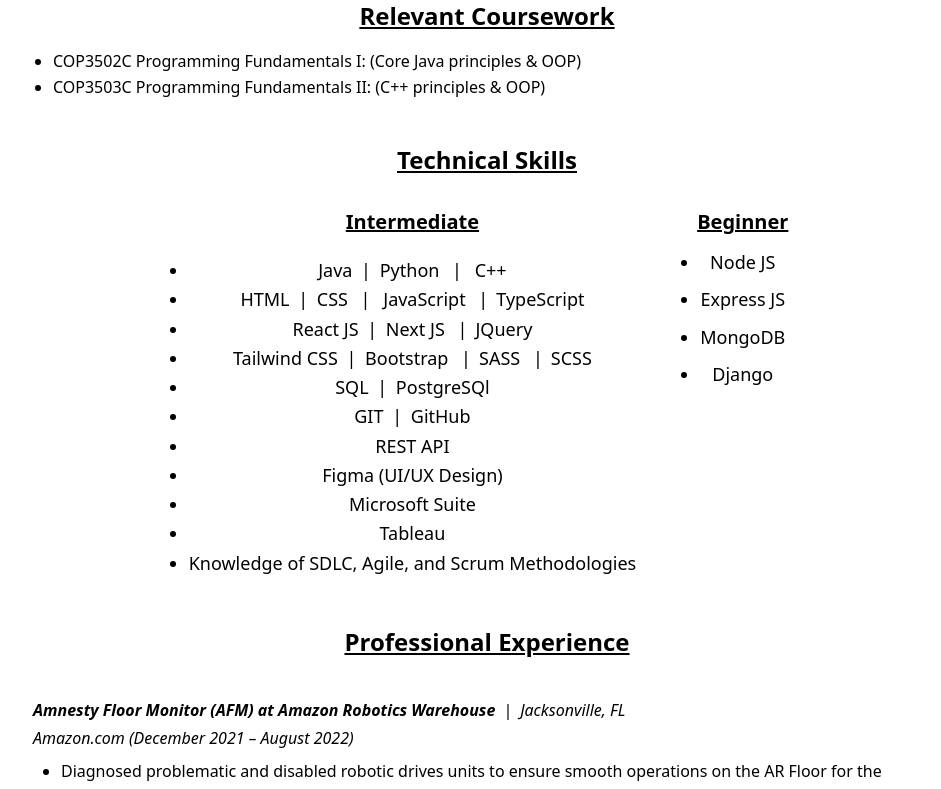
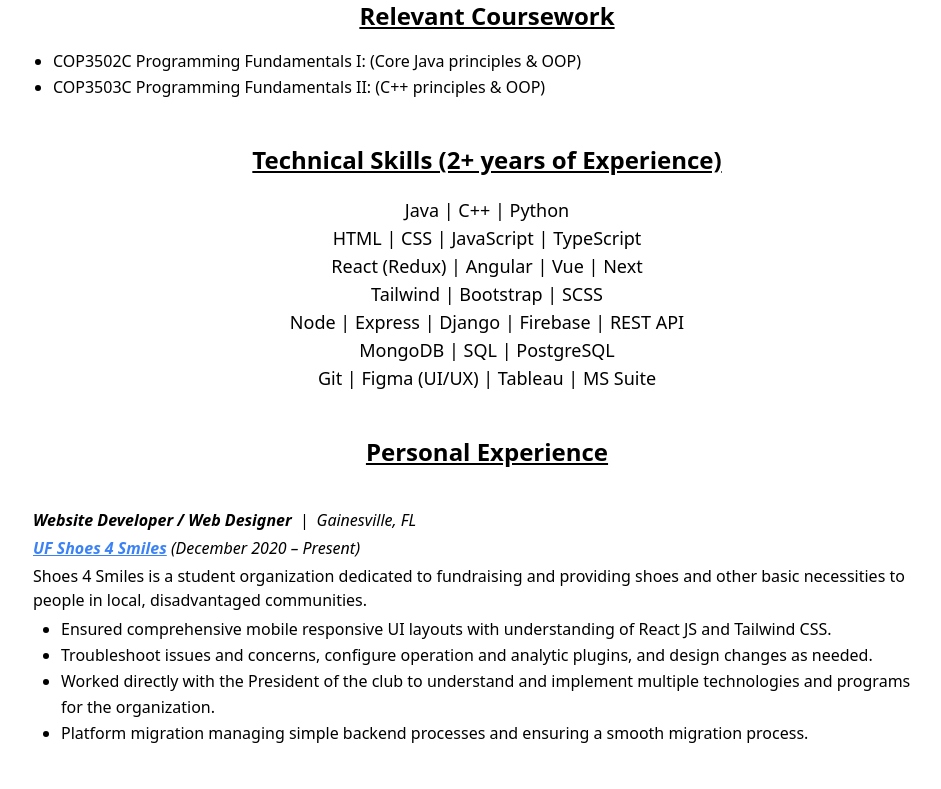
Before and after one commit to mkeloo/Resume, a React (Create React App) app: page / in a window 1280 px wide. Shown: the part 520-1309 px from the top of the page, without its empty margins (153-1094 px from the left). Built offline with nearby package versions, Linux system fonts and the light colour scheme; the HTML template or start-up script is replaced by a standard one.

Commit message:
update Resume

```diff
--- a/src/components/Resume.jsx
+++ b/src/components/Resume.jsx
@@ -115,10 +115,26 @@ const Resume = () => {
       {/* Skills */}
       <div className="text-center py-4 md:text-lg text-md">
         <h5 className="text-center underline text-2xl font-bold py-3 mt-3">
-          Technical Skills
+          Technical Skills (2+ years of Experience)
         </h5>
 
-        <div className="flex flex-col-2 justify-center gap-2">
+        <p className="py-2">
+          Java | C++ | Python
+          <br />
+          HTML | CSS | JavaScript | TypeScript
+          <br />
+          React (Redux) | Angular | Vue | Next
+          <br />
+          Tailwind | Bootstrap | SCSS
+          <br />
+          Node | Express | Django | Firebase | REST API
+          <br />
+          MongoDB | SQL | PostgreSQL
+          <br />
+          Git | Figma (UI/UX) | Tableau | MS Suite
+        </p>
+
+        {/* <div className="flex flex-col-2 justify-center gap-2">
           <div className="flex flex-col items-center">
             <h5 className="text-center underline text-xl font-bold py-2 mt-3">
               Intermediate
@@ -194,7 +210,55 @@ const Resume = () => {
               ))}
             </div>
           </div>
-        </div>
+        </div> */}
+      </div>
+
+      {/*  */}
+      <h5 className="text-center underline text-2xl font-bold py-2 mt-3">
+        Personal Experience
+      </h5>
+
+      {/* Experience */}
+      <div className="py-6 m-2">
+        <p className="italic">
+          <span className="font-bold">Website Developer / Web Designer</span>
+          <span className="px-2">|</span>Gainesville, FL
+        </p>
+        <p className="py-1 italic">
+          <a
+            className="text-blue-500 underline font-bold"
+            href="https://shoes4smiles.netlify.app/"
+            target="_blank"
+            rel="noreferrer"
+          >
+            UF Shoes 4 Smiles
+          </a>{' '}
+          (December 2020 – Present)
+        </p>
+        <p>
+          Shoes 4 Smiles is a student organization dedicated to fundraising and
+          providing shoes and other basic necessities to people in local,
+          disadvantaged communities.
+        </p>
+
+        <ul className="list-disc list-outside px-7 py-1 leading-relaxed">
+          <li>
+            Ensured comprehensive mobile responsive UI layouts with
+            understanding of React JS and Tailwind CSS.
+          </li>
+          <li>
+            Troubleshoot issues and concerns, configure operation and analytic
+            plugins, and design changes as needed.
+          </li>
+          <li>
+            Worked directly with the President of the club to understand and
+            implement multiple technologies and programs for the organization.
+          </li>
+          <li>
+            Platform migration managing simple backend processes and ensuring a
+            smooth migration process.
+          </li>
+        </ul>
       </div>
 
       {/*  */}
```
